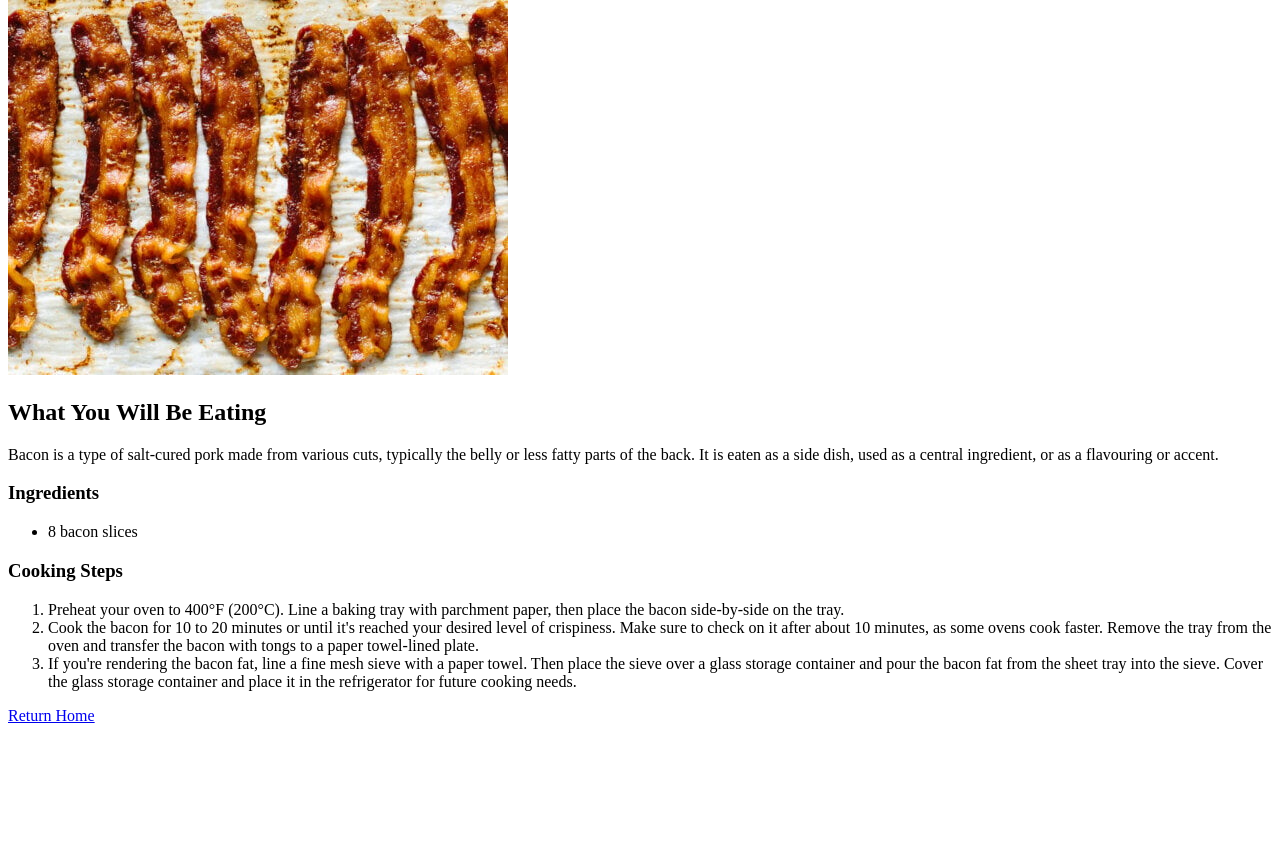
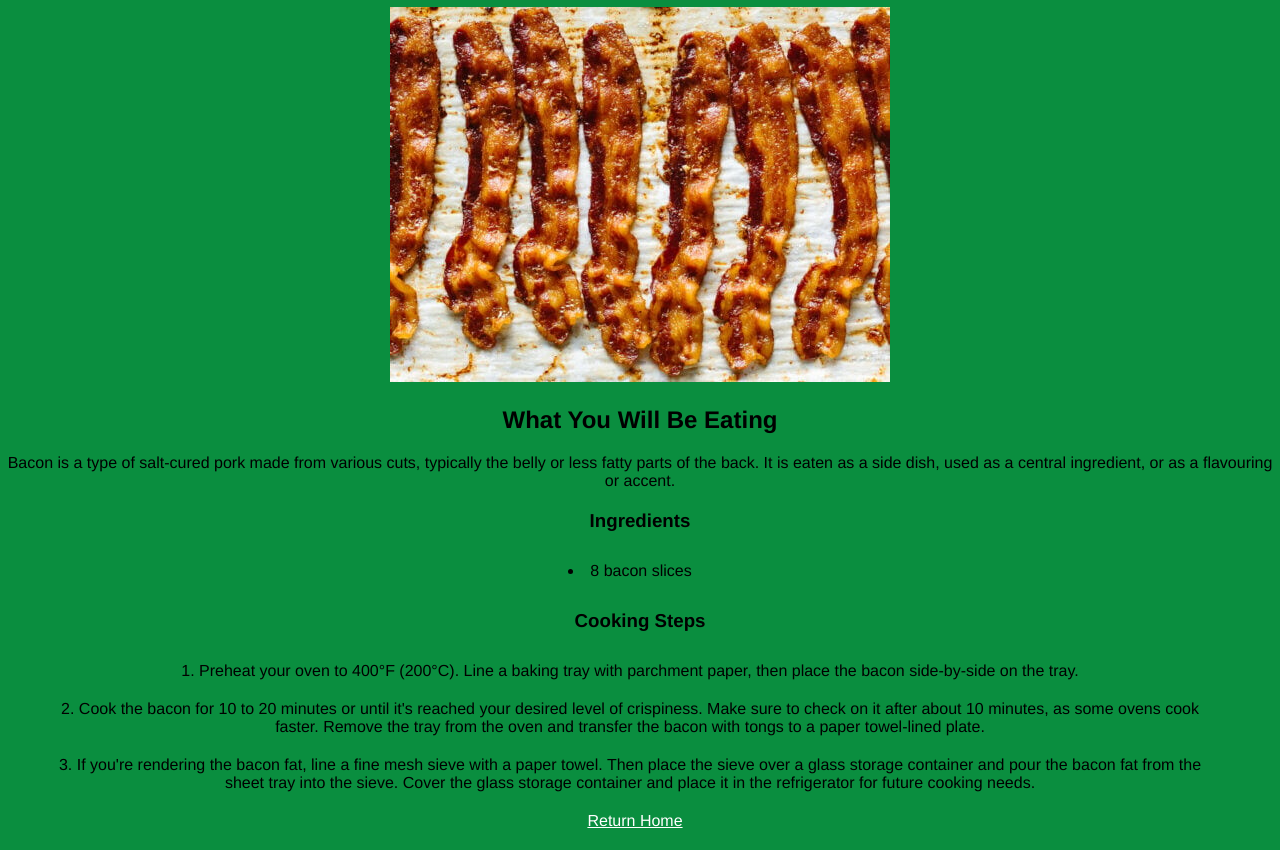
Before and after one commit to Hayden-Shelley/odin-recipes, a plain HTML site: page recipes/bacon.html in a window 1280 px wide. Shown: the part 80-930 px from the top of the page. Before the commit the page ends 813 px from the top, so only its background shows below. Drawn offline with Linux system fonts and the light colour scheme.

Commit message:
Add background, text color, and anchor elements

```diff
--- a/recipes/bacon.html
+++ b/recipes/bacon.html
@@ -5,6 +5,7 @@
     <meta http-equiv="X-UA-Compatible" content="IE=edge">
     <meta name="viewport" content="width=device-width, initial-scale=1.0">
     <title>Odin Bacon</title>
+    <link rel="stylesheet" href="../styles.css">
 </head>
 <body>
     <h1>Bacon</h1>
@@ -21,6 +22,6 @@
         <li>Cook the bacon for 10 to 20 minutes or until it's reached your desired level of crispiness. Make sure to check on it after about 10 minutes, as some ovens cook faster. Remove the tray from the oven and transfer the bacon with tongs to a paper towel-lined plate.</li>
         <li>If you're rendering the bacon fat, line a fine mesh sieve with a paper towel. Then place the sieve over a glass storage container and pour the bacon fat from the sheet tray into the sieve. Cover the glass storage container and place it in the refrigerator for future cooking needs.</li>
     </ol>
-    <a href="../index.html">Return Home</a>
+    <a class="return" href="../index.html">Return Home</a>
 </body>
 </html>
--- a/styles.css
+++ b/styles.css
@@ -0,0 +1,38 @@
+* {
+    margin: 0 auto;
+    text-align: center;
+    font-family: 'Franklin Gothic Medium', 'Arial Narrow', Arial, sans-serif;
+    background-color:rgb(10, 142, 63);
+    padding-top: 10px;
+    padding-bottom: 10px;
+}
+
+img {
+    width: 500px;
+    height: auto;
+}
+
+h1 {
+    font-weight: bold;
+}
+
+ul, ol {
+    list-style-position: inside;
+    padding-right: 60px;
+}
+
+.return{
+    padding-right: 10px;
+}
+
+a{
+    color: white;
+}
+
+a:hover{
+    color: black;
+}
+
+a:active{
+    color: blue;
+}
```
Also changed, not shown: recipes/pancakes.html (+2 -1 lines), recipes/scrambled-eggs.html (+2 -1 lines).
